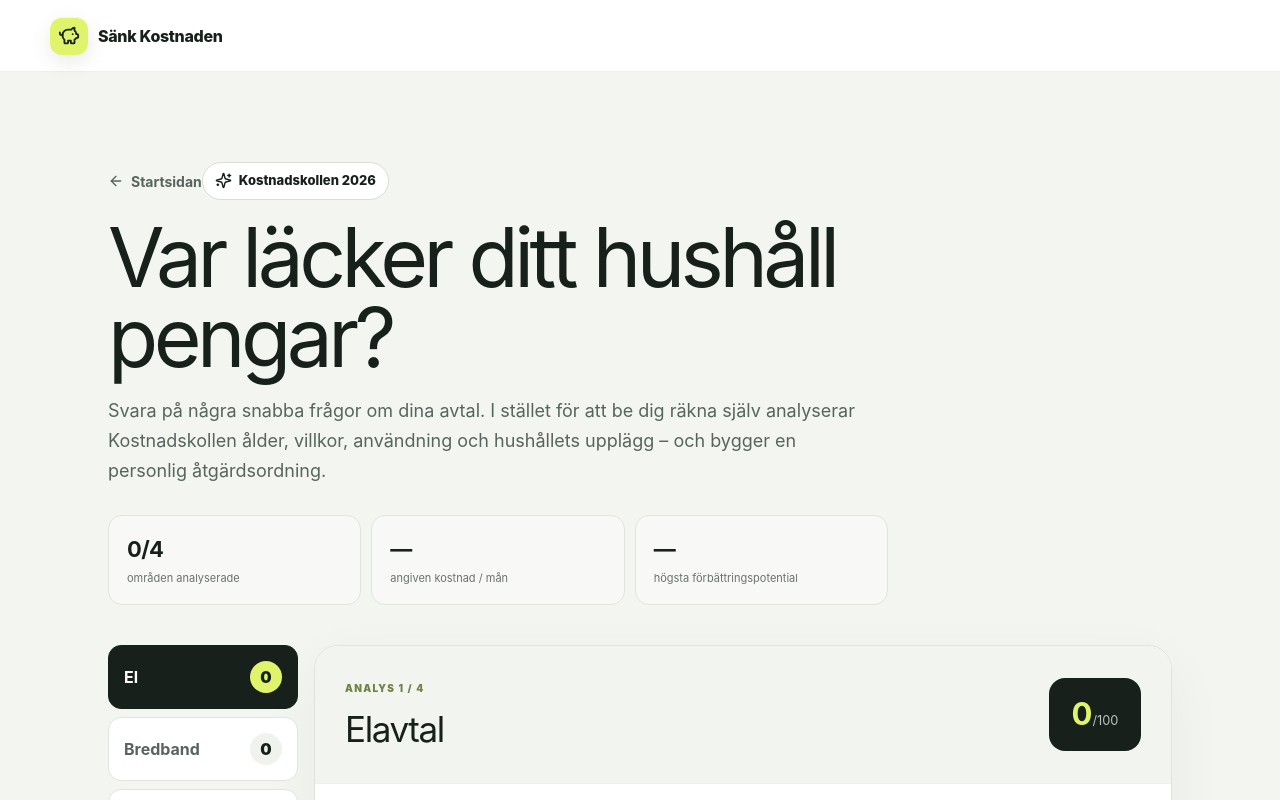
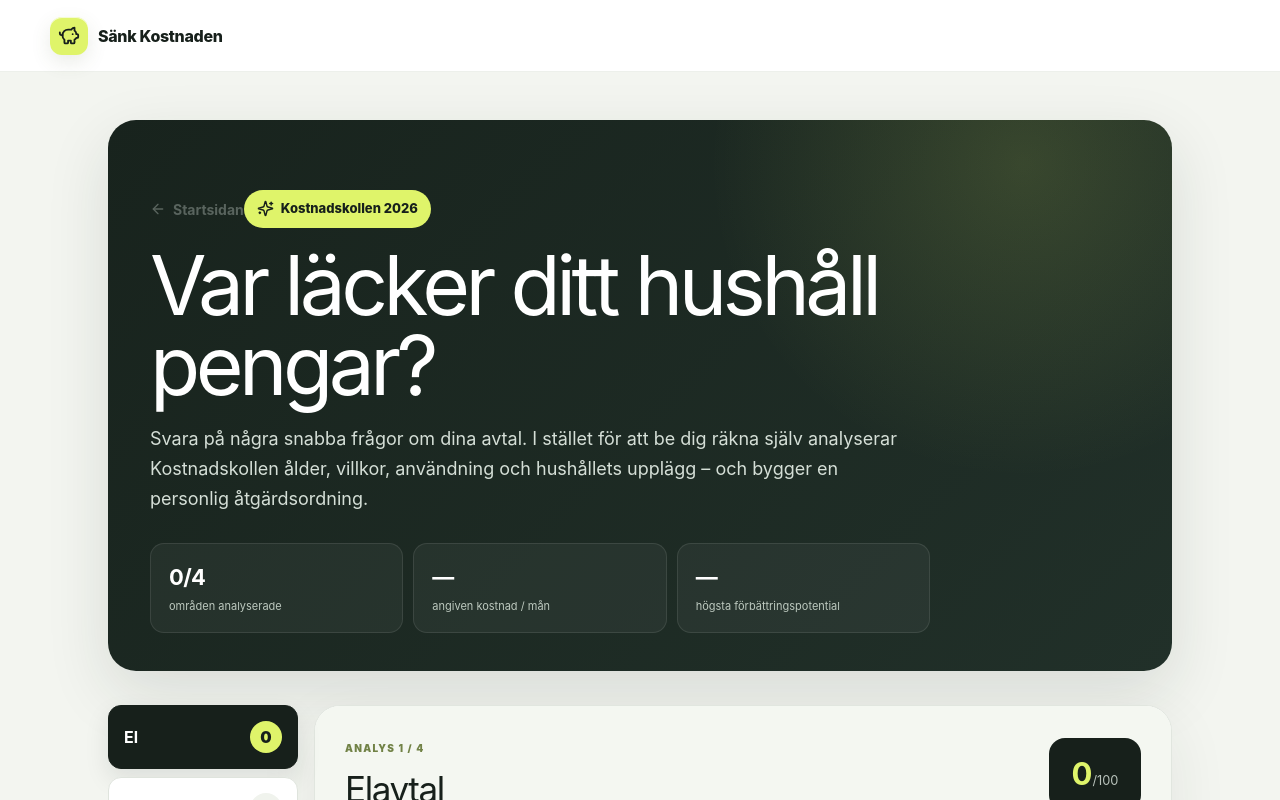
Before and after one commit to arvidlandin-cpu/sankkostnaden, a Next.js app: page /app in a window 1280 px wide. Shown: the top 800 px of the page. Built offline with nearby package versions, Linux system fonts and the light colour scheme.

Commit message:
Match Kostnadskollen to premium theme

```diff
--- a/styles/App.module.css
+++ b/styles/App.module.css
@@ -569,3 +569,43 @@
     flex-direction: column-reverse;
   }
 }
+
+
+/* Premium continuation theme */
+.hero{
+  margin:18px 0 34px;
+  padding:40px 42px 38px;
+  border-radius:28px;
+  background:
+    radial-gradient(circle at 86% 8%,rgba(223,244,106,.14),transparent 30%),
+    linear-gradient(135deg,#18231d,#213029);
+  color:#fff;
+  box-shadow:0 22px 64px rgba(25,38,29,.12);
+}
+.hero h1{color:#fff}
+.hero>p{color:#d5dfd7}
+.badge{
+  color:#17201b;
+  border-color:transparent;
+  background:#dff46a;
+}
+.heroStats div{
+  border-color:#ffffff18;
+  background:#ffffff0c;
+}
+.heroStats strong{color:#fff}
+.heroStats span{color:#bdc9bf}
+.questionCard{
+  border-radius:26px;
+  border-color:#e1e6df;
+  box-shadow:0 20px 60px rgba(35,51,39,.08);
+}
+.questionTop{
+  background:#f4f7f1;
+}
+.activeTab{
+  box-shadow:0 10px 24px rgba(23,32,27,.10);
+}
+@media(max-width:760px){
+  .hero{padding:28px 22px 26px;border-radius:22px}
+}
```
